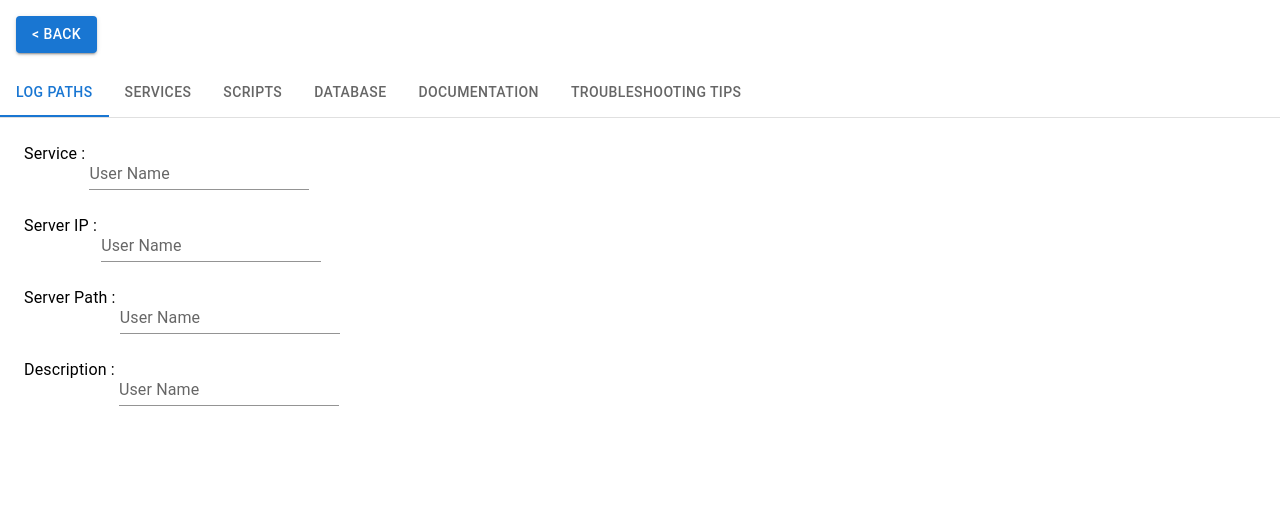
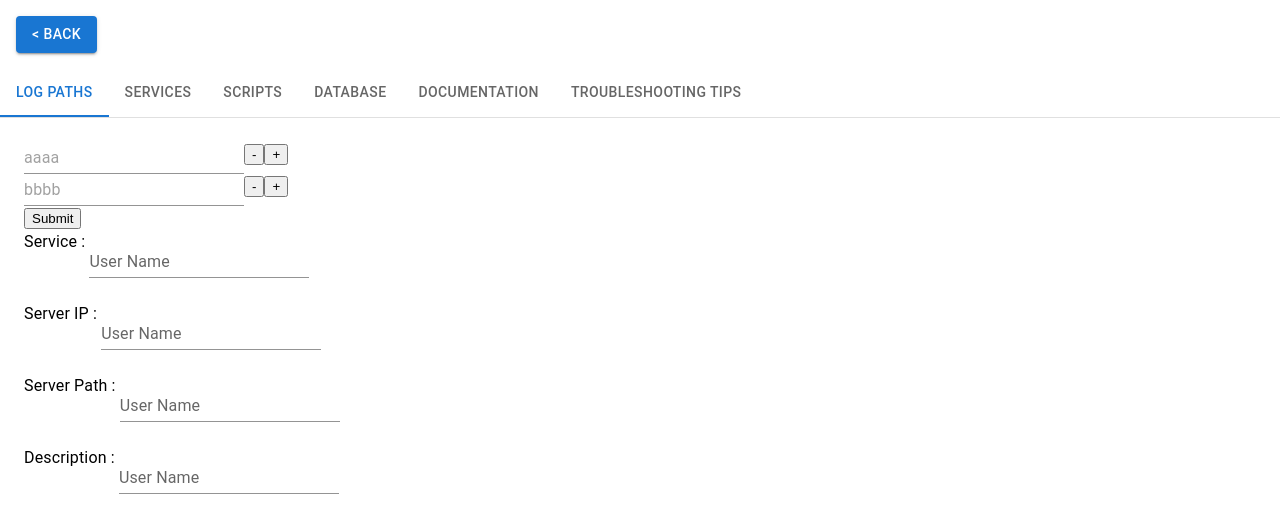
Before and after one commit to KAMADUSHKA/store-project, a React (Create React App) app: page /DigiBill in a window 1280 px wide. Shown: the top 522 px of the page. Built offline with nearby package versions, Linux system fonts and the light colour scheme.

Commit message:
update the errors

```diff
--- a/src/Pages/DigiBill.js
+++ b/src/Pages/DigiBill.js
@@ -11,7 +11,7 @@ import FormControl from "@mui/material/FormControl";
 import Select from "@mui/material/Select";
 import { Navigate, useNavigate } from "react-router-dom";
 import { Button, Grid } from "@mui/material";
-import { Form, Formik } from "formik";
+import { FieldArray, Form, Formik } from "formik";
 
 export default function DigiBill() {
   const [value, setValue] = React.useState("1");
@@ -48,9 +48,6 @@ export default function DigiBill() {
 
       <Formik>
         <Form>
-
-
-
           <Grid>
             <Box sx={{ width: "100%", typography: "body1" }}>
               <TabContext value={value}>
@@ -69,44 +66,91 @@ export default function DigiBill() {
                 </Box>
 
                 <TabPanel value="1">
-
+                  <Formik
+                    initialValues={{ friends: ["aaaa", "bbbb"] }}
+                    onSubmit={(values) =>
+                      setTimeout(() => {
+                        console.log(JSON.stringify(values, null, 2));
+                      }, 500)
+                    }
+                    render={({ values }) => (
+                      <Form>
+                        <FieldArray
+                          name="friends"
+                          render={(arrayHelpers) => (
+                            <div>
+                              {values.friends && values.friends.length > 0 ? (
+                                values.friends.map((friend, index) => (
+                                  <div key={index}>
+                                    <TextField
+                                      name={`friends.${index}`}
+                                      placeholder={friend}
+                                      variant="standard"
+                                    />
+                                    <button
+                                      type="button"
+                                      onClick={() => arrayHelpers.remove(index)} // remove a friend from the list
+                                    >
+                                      -
+                                    </button>
+                                    <button
+                                      type="button"
+                                      onClick={() =>
+                                        arrayHelpers.insert(index, "")
+                                      } // insert an empty string at a position
+                                    >
+                                      +
+                                    </button>
+                                  </div>
+                                ))
+                              ) : (
+                                <button
+                                  type="button"
+                                  onClick={() => arrayHelpers.push("")}
+                                >
+                                  {/* show this when user has removed all friends from the list */}
+                                  Add a friend
+                                </button>
+                              )}
+                              <div>
+                                <button type="submit">Submit</button>
+                              </div>
+                            </div>
+                          )}
+                        />
+                      </Form>
+                    )}
+                  />
                   Service :{" "}
                   <TextField
                     id="standard-basic"
                     label="User Name"
                     variant="standard"
                   />
-
                   <br />
                   <br />
-
                   Server IP :{" "}
                   <TextField
                     id="standard-basic"
                     label="User Name"
                     variant="standard"
                   />{" "}
-
                   <br />
                   <br />
-
                   Server Path :{" "}
                   <TextField
                     id="standard-basic"
                     label="User Name"
                     variant="standard"
                   />{" "}
-
                   <br />
                   <br />
-
                   Description :{" "}
                   <TextField
                     id="standard-basic"
                     label="User Name"
                     variant="standard"
                   />{" "}
-
                   <br />
                   <br />
                 </TabPanel>
@@ -246,7 +290,10 @@ export default function DigiBill() {
                   <br />
                   <span>
                     Upload File :
-                <FormControl variant="standard" sx={{ m: 1, minWidth: 140 }}>
+                    <FormControl
+                      variant="standard"
+                      sx={{ m: 1, minWidth: 140 }}
+                    >
                       <InputLabel id="demo-simple-select-standard-label">
                         Document Type
                       </InputLabel>
@@ -313,7 +360,10 @@ export default function DigiBill() {
                   <br />
                   <span>
                     Upload File :
-                <FormControl variant="standard" sx={{ m: 1, minWidth: 140 }}>
+                    <FormControl
+                      variant="standard"
+                      sx={{ m: 1, minWidth: 140 }}
+                    >
                       <InputLabel id="demo-simple-select-standard-label">
                         Troubleshooting Type
                       </InputLabel>
@@ -336,7 +386,6 @@ export default function DigiBill() {
               </TabContext>
             </Box>
           </Grid>
-
         </Form>
       </Formik>
       <br />
```
Lines whose indentation alone changed are shown as unchanged.
